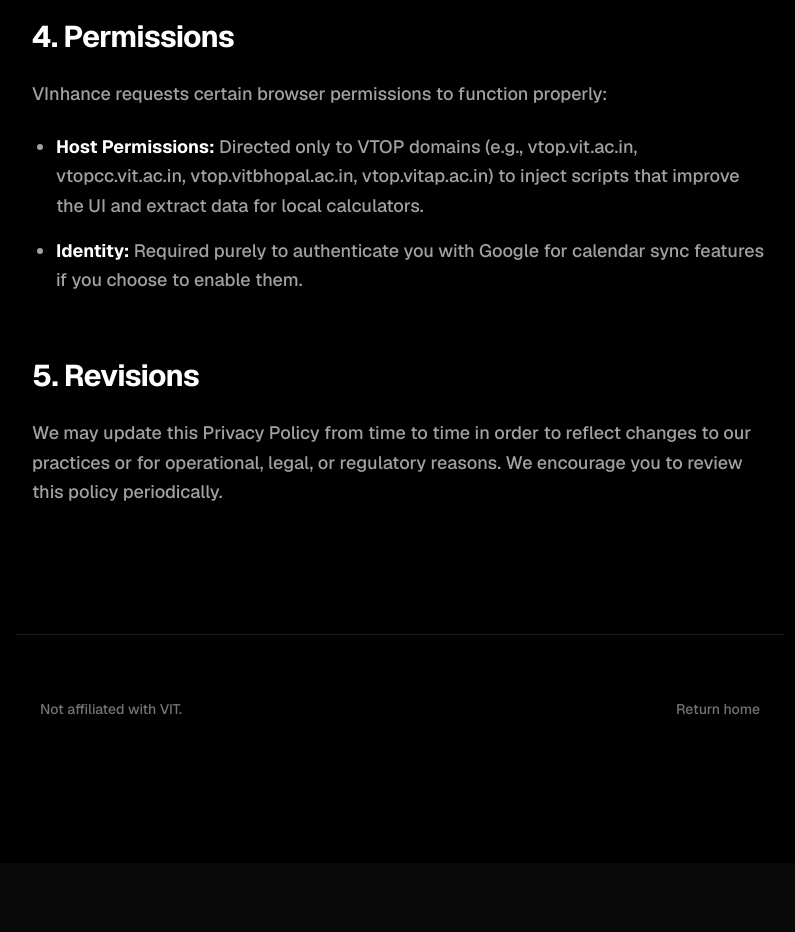
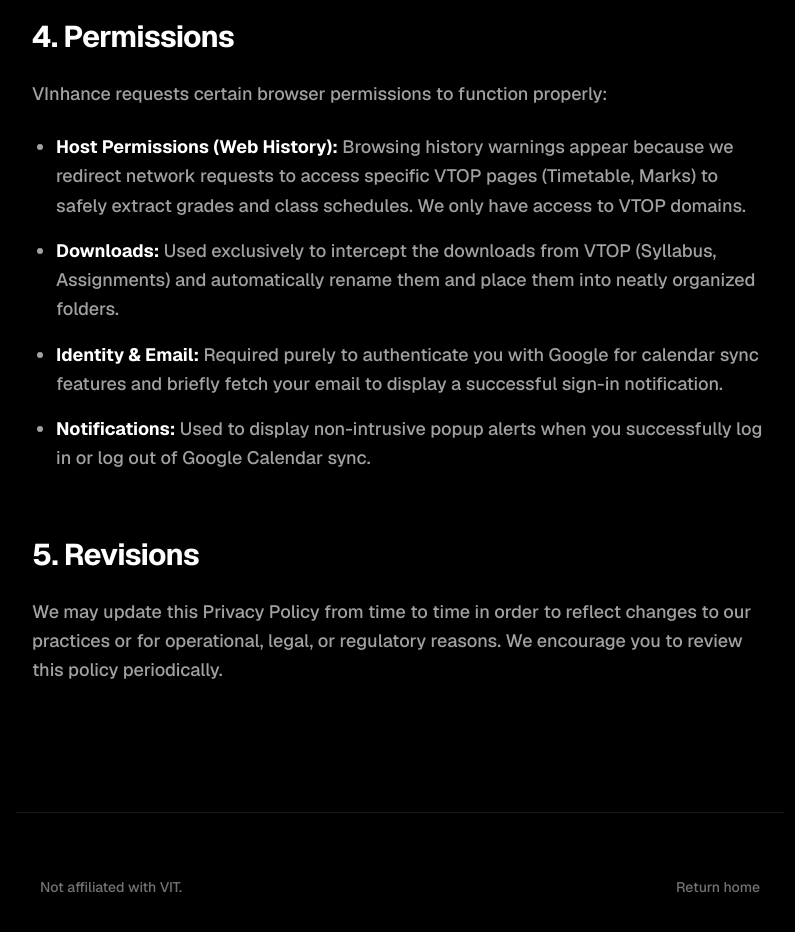
Before and after one commit to VInhance/vinhance-web, a Next.js app: page /privacy-policy in a window 1280 px wide. Shown: the part 1420-2352 px from the top of the page, without its empty margins (240-1035 px from the left). Before the commit the page ends 2283 px from the top, so only its background shows below. Built offline with nearby package versions, Linux system fonts and the light colour scheme.

Commit message:
Update UI/header

```diff
--- /dev/null
+++ b/google638fb8956c426063.html
@@ -0,0 +1 @@
+google-site-verification: google638fb8956c426063.html
--- a/src/app/page.js
+++ b/src/app/page.js
@@ -12,7 +12,7 @@
     return (
         <div className="flex flex-col min-h-screen bg-black text-white selection:bg-white/20 overflow-x-hidden">
             <div className="fixed top-6 left-0 right-0 z-50 flex justify-center px-4">
-                <header className="flex items-center justify-between px-3 pr-6 md:pr-3 pl-6 py-3 bg-[#111111]/80 backdrop-blur-xl border border-white/10 rounded-full md:w-full max-w-3xl shadow-2xl">
+                <header className="flex items-center justify-between px-3 pr-6 md:pr-3 pl-6 h-[60px] bg-[#111111]/80 backdrop-blur-xl border border-white/10 rounded-full md:w-full max-w-3xl shadow-2xl">
                     <Link href="/" className="flex items-center gap-3 group">
                         <div className="relative w-8 h-8 rounded-[5px] overflow-hidden shadow-[0_0_15px_rgba(255,255,255,0.1)] group-hover:shadow-[0_0_20px_rgba(255,255,255,0.2)] transition-shadow">
                             <Image
--- a/src/app/privacy-policy/page.js
+++ b/src/app/privacy-policy/page.js
@@ -6,7 +6,7 @@
     return (
         <div className="min-h-screen bg-black text-white font-sans selection:bg-white/20 pb-20 overflow-x-hidden">
             <div className="fixed top-6 left-0 right-0 z-50 flex justify-center px-4">
-                <header className="flex items-center justify-between px-4 md:px-6 py-3 bg-[#111111]/80 backdrop-blur-xl border border-white/10 rounded-full w-full max-w-3xl shadow-2xl">
+                <header className="flex items-center justify-between px-4 md:px-6 h-[60px] bg-[#111111]/80 backdrop-blur-xl border border-white/10 rounded-full w-full max-w-3xl shadow-2xl">
                     <Link href="/" className="flex items-center gap-3 group">
                         <div className="relative w-8 h-8 rounded-[5px] overflow-hidden shadow-[0_0_15px_rgba(255,255,255,0.1)] group-hover:shadow-[0_0_20px_rgba(255,255,255,0.2)] transition-shadow">
                             <Image
@@ -126,21 +126,28 @@
                         <ul className="list-disc pl-6 mt-6 space-y-4">
                             <li>
                                 <strong className="text-white">
-                                    Host Permissions:
+                                    Host Permissions (Web History):
                                 </strong>{" "}
-                                Directed only to VTOP domains (e.g.,
-                                vtop.vit.ac.in, vtopcc.vit.ac.in,
-                                vtop.vitbhopal.ac.in, vtop.vitap.ac.in) to
-                                inject scripts that improve the UI and extract
-                                data for local calculators.
+                                Browsing history warnings appear because we redirect network requests to access specific VTOP pages (Timetable, Marks) to safely extract grades and class schedules. We only have access to VTOP domains.
                             </li>
                             <li>
                                 <strong className="text-white">
-                                    Identity:
+                                    Downloads:
+                                </strong>{" "}
+                                Used exclusively to intercept the downloads from VTOP (Syllabus, Assignments) and automatically rename them and place them into neatly organized folders.
+                            </li>
+                            <li>
+                                <strong className="text-white">
+                                    Identity & Email:
                                 </strong>{" "}
                                 Required purely to authenticate you with Google
-                                for calendar sync features if you choose to
-                                enable them.
+                                for calendar sync features and briefly fetch your email to display a successful sign-in notification.
+                            </li>
+                            <li>
+                                <strong className="text-white">
+                                    Notifications:
+                                </strong>{" "}
+                                Used to display non-intrusive popup alerts when you successfully log in or log out of Google Calendar sync.
                             </li>
                         </ul>
                     </section>
--- a/src/app/terms-of-use/page.js
+++ b/src/app/terms-of-use/page.js
@@ -6,7 +6,7 @@
     return (
         <div className="min-h-screen bg-black text-white font-sans selection:bg-white/20 pb-20 overflow-x-hidden">
             <div className="fixed top-6 left-0 right-0 z-50 flex justify-center px-4">
-                <header className="flex items-center justify-between px-4 md:px-6 py-3 bg-[#111111]/80 backdrop-blur-xl border border-white/10 rounded-full w-full max-w-3xl shadow-2xl">
+                <header className="flex items-center justify-between px-4 md:px-6 h-[60px] bg-[#111111]/80 backdrop-blur-xl border border-white/10 rounded-full w-full max-w-3xl shadow-2xl">
                     <Link href="/" className="flex items-center gap-3 group">
                         <div className="relative w-8 h-8 rounded-[5px] overflow-hidden shadow-[0_0_15px_rgba(255,255,255,0.1)] group-hover:shadow-[0_0_20px_rgba(255,255,255,0.2)] transition-shadow">
                             <Image
```
